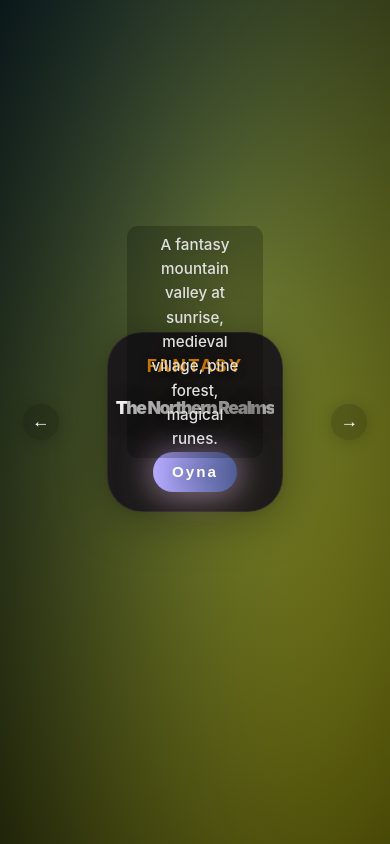
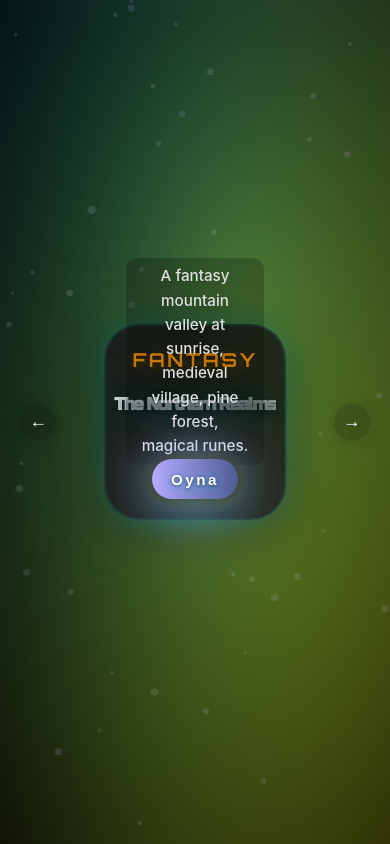
Before and after one commit to antonidashaci/ai-rpg-alpha, a plain HTML site: page frontend/scenario-selection.html in a window 390 px wide. Drawn offline with Linux system fonts and the light colour scheme.

Commit message:
Gerçek AAA sinematik menü: tam ekran blur arka plan, cam kart, neon glow, büyük başlık ve buton, partikül animasyonu, responsive, immersive, Cyberpunk/Diablo fontları

```diff
--- a/frontend/scenario-selection.html
+++ b/frontend/scenario-selection.html
@@ -3,20 +3,22 @@
 <head>
     <meta charset="UTF-8">
     <meta name="viewport" content="width=device-width, initial-scale=1.0">
-    <title>Choose Your Adventure - AI-RPG-Alpha</title>
+    <title>AI-RPG-Alpha - Cinematic Scenario Select</title>
     <link rel="stylesheet" href="styles.css">
     <link rel="preconnect" href="https://fonts.googleapis.com">
     <link rel="preconnect" href="https://fonts.gstatic.com" crossorigin>
     <link href="https://fonts.googleapis.com/css2?family=Cinzel:wght@400;600&family=Crimson+Text:ital,wght@0,400;0,600;1,400&display=swap" rel="stylesheet">
+    <link href="https://fonts.googleapis.com/css2?family=Orbitron:wght@700&family=Russo+One&display=swap" rel="stylesheet">
 </head>
 <body>
     <div id="scenarioMenu" class="cinematic-menu">
         <div class="background-blur" id="scenarioBg"></div>
         <div class="cinematic-overlay"></div>
+        <canvas id="particlesBg"></canvas>
         <div class="menu-content">
             <div class="scenario-nav">
                 <button id="prevScenario" class="nav-arrow">&#8592;</button>
-                <div class="scenario-info">
+                <div class="scenario-info glass-card">
                     <div class="scenario-badge" id="scenarioBadge"></div>
                     <h1 class="scenario-title" id="scenarioTitle"></h1>
                     <div class="scenario-tagline" id="scenarioTagline"></div>
@@ -88,6 +90,40 @@
     }
     // İlk render
     renderScenario(current);
+
+    // Partikül/ışık animasyonu (basit cyberpunk dots)
+    const canvas = document.getElementById('particlesBg');
+    const ctx = canvas.getContext('2d');
+    function resizeCanvas() {
+        canvas.width = window.innerWidth;
+        canvas.height = window.innerHeight;
+    }
+    resizeCanvas();
+    window.addEventListener('resize', resizeCanvas);
+    const particles = Array.from({length: 48}, () => ({
+        x: Math.random()*canvas.width,
+        y: Math.random()*canvas.height,
+        r: Math.random()*2.5+1.5,
+        dx: (Math.random()-0.5)*0.3,
+        dy: (Math.random()-0.5)*0.3,
+        c: `rgba(${Math.floor(Math.random()*80+170)},${Math.floor(Math.random()*80+170)},255,0.13)`
+    }));
+    function drawParticles() {
+        ctx.clearRect(0,0,canvas.width,canvas.height);
+        for(const p of particles) {
+            ctx.beginPath();
+            ctx.arc(p.x,p.y,p.r,0,2*Math.PI);
+            ctx.fillStyle=p.c;
+            ctx.shadowColor=p.c;
+            ctx.shadowBlur=12;
+            ctx.fill();
+            p.x+=p.dx; p.y+=p.dy;
+            if(p.x<0||p.x>canvas.width) p.dx*=-1;
+            if(p.y<0||p.y>canvas.height) p.dy*=-1;
+        }
+        requestAnimationFrame(drawParticles);
+    }
+    drawParticles();
     </script>
 </body>
 </html>
--- a/frontend/styles.css
+++ b/frontend/styles.css
@@ -2597,3 +2597,123 @@ p {
         width: 36px; height: 36px; font-size: 1.1rem;
     }
 }
+
+/* AAA Cinematic Glass Card & Font Styles */
+.glass-card {
+    background: rgba(24,21,26,0.82);
+    border-radius: 2.2rem;
+    box-shadow: 0 8px 48px 0 rgba(0,0,0,0.55), 0 1.5px 8px 0 rgba(0,0,0,0.18);
+    border: 2.5px solid rgba(0,255,255,0.10);
+    backdrop-filter: blur(8px) saturate(1.2);
+    -webkit-backdrop-filter: blur(8px) saturate(1.2);
+    padding: 3.2rem 2.5rem 2.5rem 2.5rem;
+    min-width: 340px;
+    max-width: 420px;
+    display: flex;
+    flex-direction: column;
+    align-items: center;
+    position: relative;
+    z-index: 20;
+    box-shadow: 0 0 32px 0 #00eaff33, 0 8px 48px 0 rgba(0,0,0,0.55);
+}
+.scenario-title {
+    font-family: 'Russo One', 'Orbitron', 'Cinzel', Arial, sans-serif;
+    font-size: 2.7rem;
+    font-weight: 900;
+    color: #fff;
+    margin-bottom: 1.1rem;
+    letter-spacing: -1.5px;
+    text-shadow: 0 4px 32px #00eaff55, 0 2px 12px #000a;
+    text-align: center;
+    line-height: 1.1;
+}
+.scenario-badge {
+    font-family: 'Orbitron', 'Russo One', Arial, sans-serif;
+    font-size: 1.2rem;
+    font-weight: 700;
+    letter-spacing: 2.5px;
+    color: #ff9800;
+    margin-bottom: 1.2rem;
+    text-shadow: 0 2px 12px #ff980055, 0 1px 4px #000a;
+    text-transform: uppercase;
+}
+.play-btn-cinematic {
+    font-size: 2rem;
+    font-weight: 900;
+    padding: 1.3rem 3.7rem;
+    border-radius: 1.7rem;
+    border: none;
+    background: linear-gradient(90deg, #00eaff 0%, #ff9800 100%);
+    color: #fff;
+    box-shadow: 0 8px 48px #00eaff55, 0 2px 16px #ff980055, 0 1.5px 8px 0 #000a;
+    cursor: pointer;
+    transition: background 0.2s, box-shadow 0.2s, transform 0.1s;
+    margin-top: 1.7rem;
+    letter-spacing: 2.5px;
+    text-shadow: 0 2px 12px #00eaff99, 0 1px 4px #000a;
+    filter: drop-shadow(0 0 32px #00eaffcc);
+    outline: none;
+    position: relative;
+    z-index: 30;
+}
+.play-btn-cinematic.fantasy {
+    background: linear-gradient(90deg, #b6aaff 0%, #4e5d94 100%);
+    filter: drop-shadow(0 0 32px #b6aaffcc);
+}
+.play-btn-cinematic.horror {
+    background: linear-gradient(90deg, #ffb4b4 0%, #4e3c5c 100%);
+    filter: drop-shadow(0 0 32px #ffb4b4cc);
+}
+.play-btn-cinematic.cyber {
+    background: linear-gradient(90deg, #00eaff 0%, #222 100%);
+    filter: drop-shadow(0 0 32px #00eaffcc);
+}
+.play-btn-cinematic:hover {
+    transform: scale(1.08);
+    box-shadow: 0 16px 64px #00eaff99, 0 8px 48px #ff980099;
+    filter: brightness(1.15) drop-shadow(0 0 48px #00eaff);
+}
+.background-blur {
+    filter: blur(14px) brightness(0.5) saturate(1.3) grayscale(0.08);
+    background-color: #18151a;
+    z-index: 1;
+}
+.cinematic-overlay {
+    background: radial-gradient(ellipse at 60% 40%, rgba(0,255,255,0.10) 0%, rgba(0,0,0,0.85) 100%), linear-gradient(120deg, #0ff3 0%, #ff0a 100%);
+    z-index: 2;
+}
+#particlesBg {
+    position: fixed;
+    top: 0; left: 0; width: 100vw; height: 100vh;
+    z-index: 5;
+    pointer-events: none;
+}
+.scenario-info {
+    box-shadow: 0 0 32px 0 #00eaff33, 0 8px 48px 0 rgba(0,0,0,0.55);
+}
+@media (max-width: 900px) {
+    .glass-card {
+        min-width: 0;
+        max-width: 98vw;
+        padding: 2.2rem 1.2rem 1.2rem 1.2rem;
+    }
+    .scenario-title {
+        font-size: 1.5rem;
+    }
+    .play-btn-cinematic {
+        font-size: 1.2rem;
+        padding: 0.8rem 2.2rem;
+    }
+}
+@media (max-width: 600px) {
+    .glass-card {
+        padding: 1.2rem 0.5rem 1.2rem 0.5rem;
+    }
+    .scenario-title {
+        font-size: 1.1rem;
+    }
+    .play-btn-cinematic {
+        font-size: 0.95rem;
+        padding: 0.7rem 1.2rem;
+    }
+}
```
